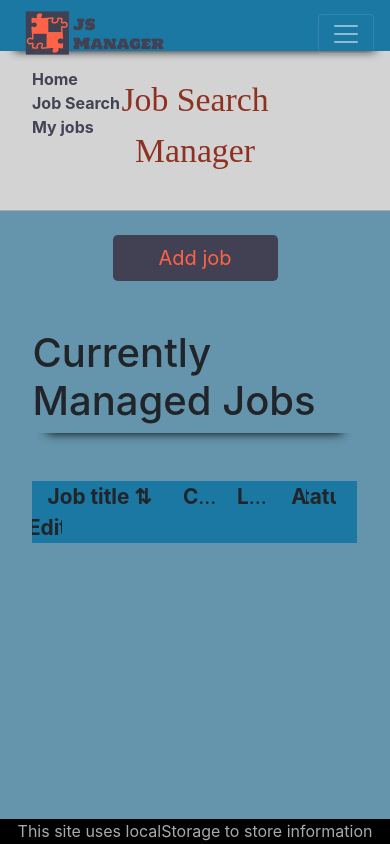
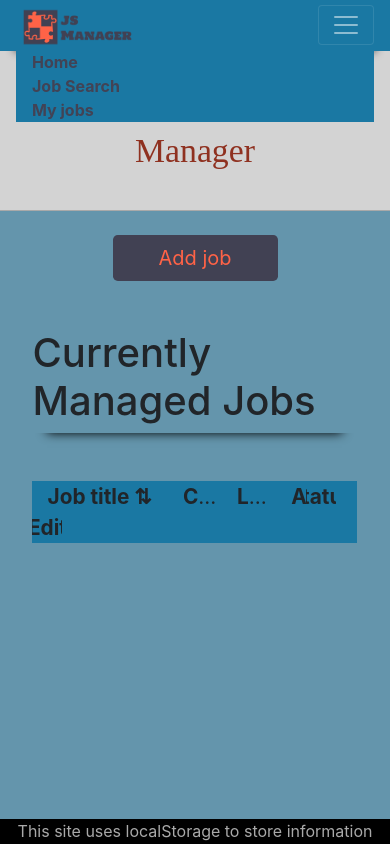
Before and after one commit to ClauMaj/reactproject, a React (Create React App) app: page /jobmanager in a window 390 px wide. Both pictures are taken after a click on the button 346 px from the left and 33 px from the top of the page. Built offline with nearby package versions, Linux system fonts and the light colour scheme; a web font is replaced by a local one.

Commit message:
fixed navbar for all sizes

```diff
--- a/src/assets/styles/global.css
+++ b/src/assets/styles/global.css
@@ -8,9 +8,10 @@ body {
   height: 6vh;
 }
 
-.bigLogo {
-  width: 30%;
-  height: auto;
+@media screen and (max-width: 992px) {
+  .mainLogo {
+    height: 5.3vh;
+  }
 }
 
 .navLink {
@@ -34,7 +35,7 @@ body {
 .buttonApp:hover {
   background-color: rgb(7, 77, 109);
   box-shadow: 5px 5px 10px rgb(117, 117, 117);
-  color: #ff6347 #8f3120;
+  color: #ff6347;
   border: none;
   font-weight: bold;
 }
--- a/src/components/layout/Header.js
+++ b/src/components/layout/Header.js
@@ -10,10 +10,10 @@ import { H1S } from '../Styles' // import styled-component
 const Header = (props) => {
     return (
         <>
-            <Navbar fixed="top" className="py-0 navBgc" collapseOnSelect expand="lg" variant="dark">
-                <Navbar.Brand ><Link to="/"><img src={Logo} alt="logo" /></Link></Navbar.Brand>
-                <Navbar.Toggle aria-controls="responsive-navbar-nav" />
-                <Navbar.Collapse id="responsive-navbar-nav">
+            <Navbar fixed="top" className="py-0 navBgc" collapseOnSelect expand="lg" variant="dark" id="responsive-navbar-nav" style={{ backgroundColor: "rgb(26, 120, 163)" }}>
+                <Navbar.Brand className="pb-0"><Link to="/"><img className="mainLogo" src={Logo} alt="logo" /></Link></Navbar.Brand>
+                <Navbar.Toggle aria-controls="responsive-navbar-nav" id="responsive-navbar-nav" style={{ backgroundColor: "rgb(26, 120, 163)" }} />
+                <Navbar.Collapse id="responsive-navbar-nav" style={{ backgroundColor: "rgb(26, 120, 163)" }}>
                     <Nav className="ml-auto pr-3">
                         <Link className="navLink mx-3" to="/">Home</Link>
                         <Link className="navLink mx-3" to="/jobsearch">Job Search</Link>
```
